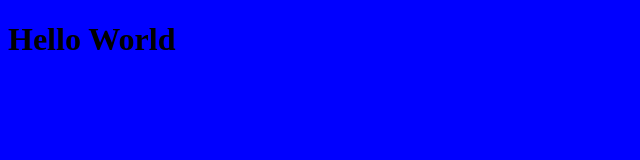
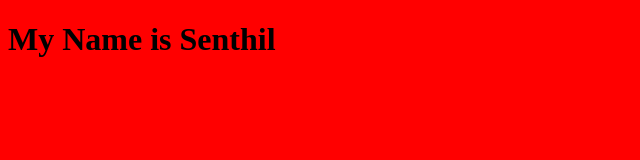
Before and after one commit to palanibsm/codedeploy, a plain HTML site: page files/index.html in a window 1280 px wide. Shown: the whole page, without its empty margins (0-640 px from the left). Drawn offline with Linux system fonts and the light colour scheme.

Commit message:
Bill Came
Billaaaaa

```diff
--- a/files/index.html
+++ b/files/index.html
@@ -4,7 +4,7 @@
     <meta charset="UTF-8">
     <title>Code Deploy Test</title>
 </head>
-<body bgcolor="blue">
-    <h1>Hello World</h1>
+<body bgcolor="red">
+    <h1>My Name is Senthil</h1>
 </body>
 </html>
```
